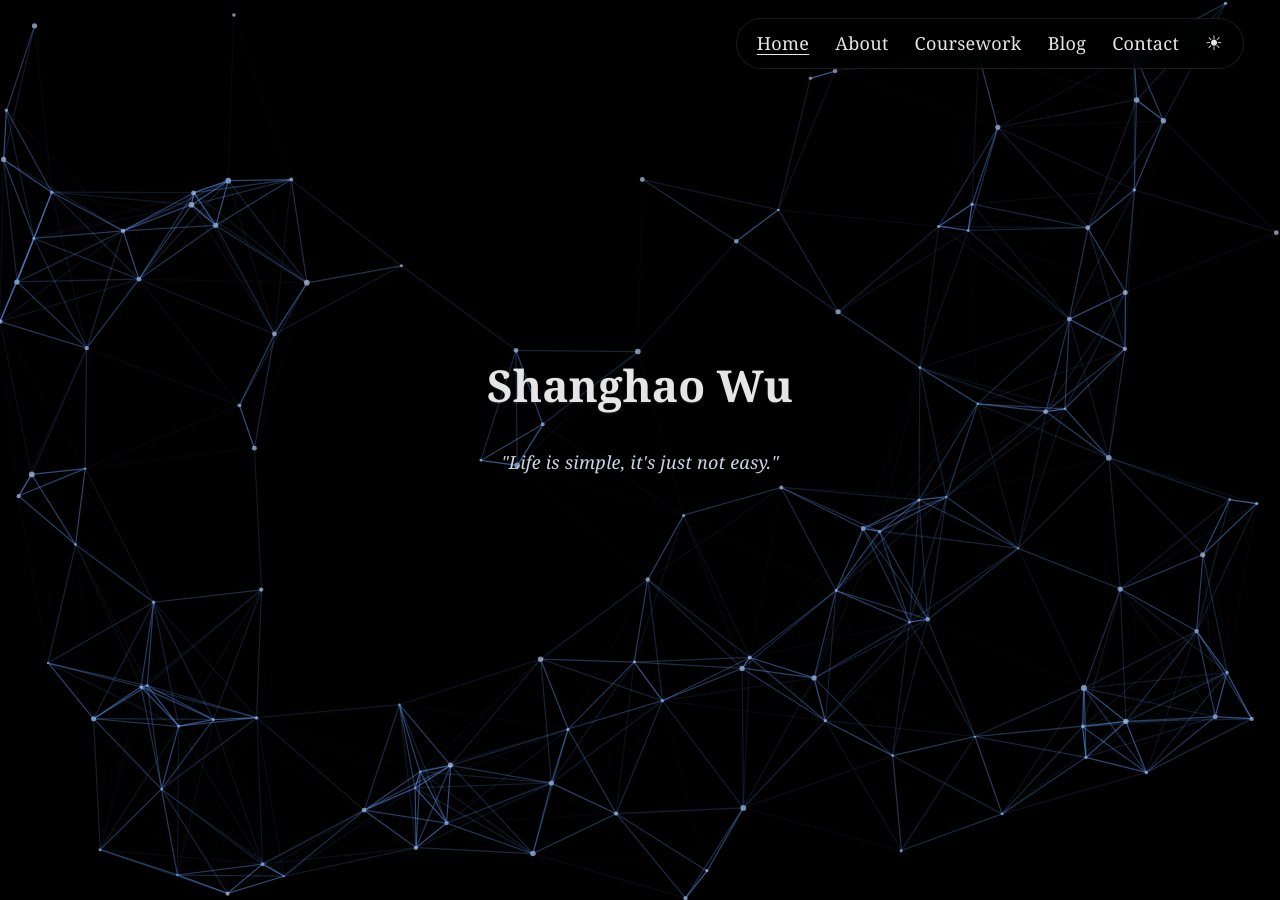
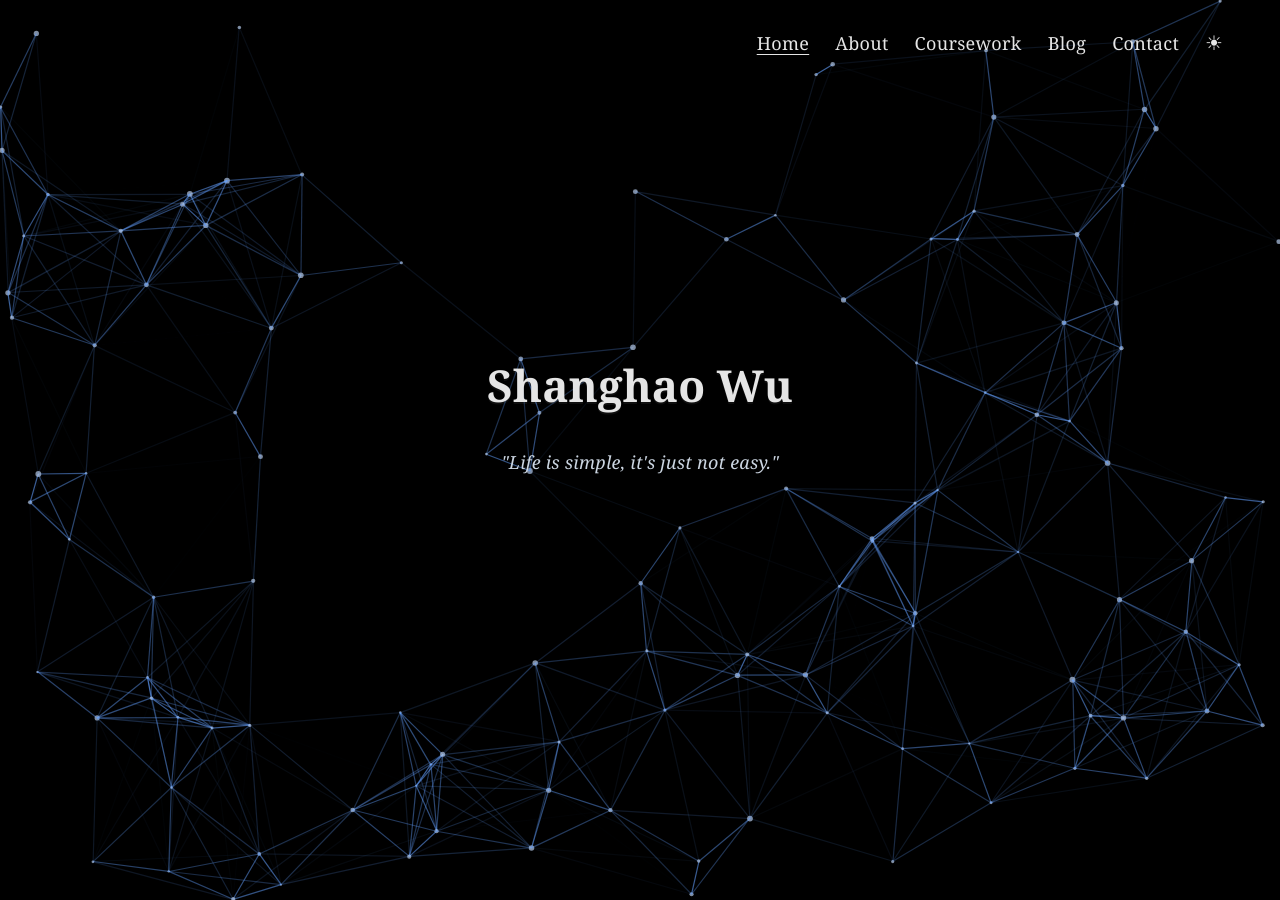
Before and after one commit to crushWu8/my-site, a Jekyll site: the page built from index.html, in a window 1280 px wide. Built offline with Jekyll 4.4.1, drawn with Linux system fonts in a browser that asks for light colours.

Commit message:
Navigation Page

```diff
--- a/styles.css
+++ b/styles.css
@@ -61,7 +61,10 @@
 /* ===== Nav ===== */
 .nav{position:fixed; top:18px; right:36px; z-index:10; font-size:18px; letter-spacing:.3px;
   display:flex; align-items:center; padding:9px 20px; border-radius:999px;
-  background:var(--nav-bg); border:1px solid var(--nav-border);
+  background:transparent; border:1px solid transparent; box-shadow:none;
+  transition:background-color .3s ease, border-color .3s ease, box-shadow .3s ease, backdrop-filter .3s ease}
+.nav.scrolled{
+  background:var(--nav-bg); border-color:var(--nav-border);
   -webkit-backdrop-filter:blur(10px); backdrop-filter:blur(10px);
   box-shadow:0 6px 20px rgba(0,0,0,.18)}
 .nav a{margin-left:26px}
```
Also changed, not shown: _layouts/default.html (+9 -0 lines), 9 other files.
